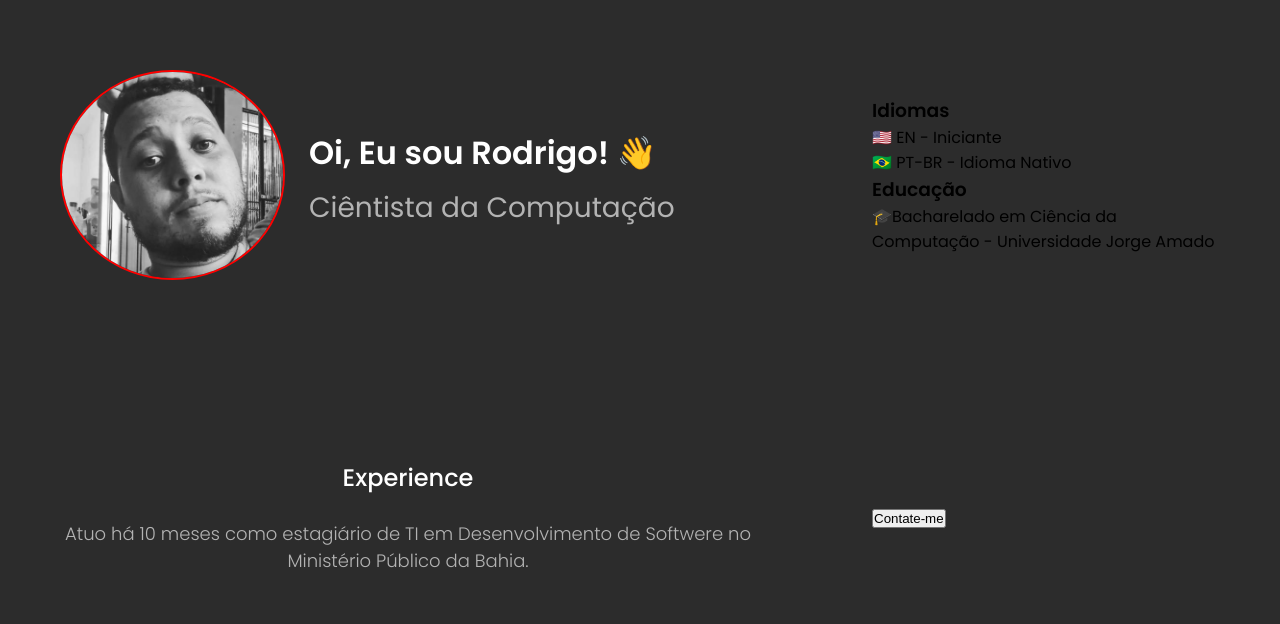
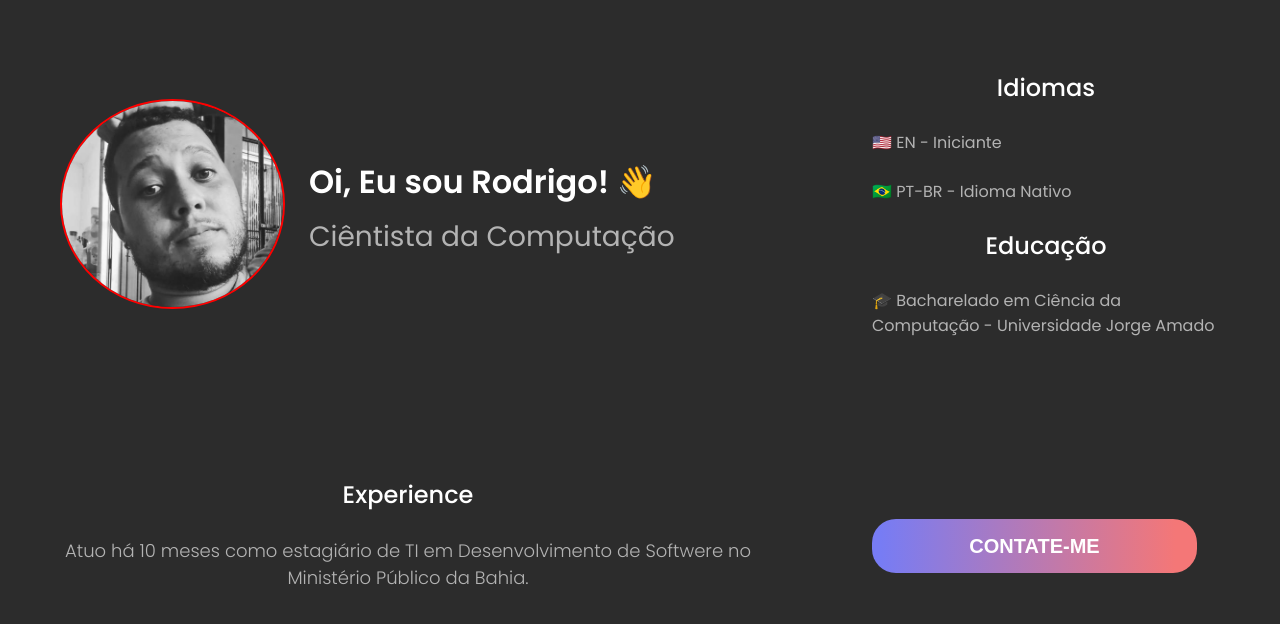
Before and after one commit to Abade26/My-Portifolio, a Next.js app: page / in a window 1280 px wide. Shown: the top 624 px of the page. Built offline with nearby package versions, Linux system fonts and the light colour scheme.

Commit message:
Atualizado - min = 1:40:00

```diff
--- a/src/app/components/experience/experience.scss
+++ b/src/app/components/experience/experience.scss
@@ -2,6 +2,8 @@
     display: flex;
     flex-direction:column;
     align-items: center;
+
+    gap: 24px;
 
     grid-area: experience;
 }
@@ -14,6 +16,7 @@ p{
     text-align: center;
 
     @media (min-width: 768px){
+        align-items: flex-start;
         p{
             font-size: 24px;
             line-height: 36px;
--- /dev/null
+++ b/src/app/components/information/information.tsx
@@ -0,0 +1,16 @@
+import { SectionTitle } from "../sectionTitle/section-title"
+import "./infromation.scss"
+
+export function Info(){
+    return(
+        <div className="infos">
+          <SectionTitle text="Idiomas"/>
+          <div className="languges-info">
+            <span>🇺🇸 EN - Iniciante</span>
+            <span>🇧🇷 PT-BR - Idioma Nativo</span>
+          </div>
+          <SectionTitle text="Educação"/>
+          <span>🎓 Bacharelado em Ciência da Computação - Universidade Jorge Amado</span>
+        </div>
+    )
+}
--- /dev/null
+++ b/src/app/components/information/infromation.scss
@@ -0,0 +1,20 @@
+.infos {
+    display: flex;
+    flex-direction: column;
+    align-items: center;
+    width: 100%;
+
+    gap: 24px;
+
+        .languges-info{
+            display: flex;
+            flex-direction: column;
+            gap: 24px;
+            align-items: flex-start;
+            width: 100%;
+        }
+
+        span{
+            color: var(--text-secundary);
+        }
+}
--- a/src/app/components/sectionTitle/section-title.scss
+++ b/src/app/components/sectionTitle/section-title.scss
@@ -5,8 +5,6 @@
     line-height: 28px;
     color:var(--text-primary);
 
-    margin-bottom:24px;
-
     @media (min-width: 768px){
         font-size: 24px;
         line-height: 36px;
--- a/src/app/page.tsx
+++ b/src/app/page.tsx
@@ -1,28 +1,18 @@
 import { Header } from "./components/Header/header";
 import { Experience } from "./components/experience/experience";
 import "../styles/home.scss";
+import { Info } from "./components/information/information";
 
 export default function Home() {
   return (
     <main className="container">
      <Header/>
      <Experience/>
-        <div className="infos">
-          <h3>Idiomas</h3>
-          <div className="Languges-info">
-            <span>🇺🇸 EN - Iniciante</span>
-            <br />
-            <span>🇧🇷 PT-BR - Idioma Nativo</span>
-          </div>
-          <h3>Educação</h3>
-          <span>🎓</span>
-          <span>Bacharelado em Ciência da Computação - Universidade Jorge Amado</span>
-        </div>
+      <Info/>
         <div className="buttons">
           <div className="social">
-
           </div>
-          <button>Contate-me</button>
+          <button className="btn-primary">Contate-me</button>
         </div>
     </main>
   );
--- a/src/styles/home.scss
+++ b/src/styles/home.scss
@@ -9,6 +9,22 @@
     "btns"
     "experience"
     "info";
+
+    .btn-primary{
+        background: linear-gradient(90deg, #777CF4 2.62%, #F47777 93.38%);
+        border-radius: 24px;
+        width: 325px;
+        padding: 12px;
+        text-align: center;
+
+        color: var(--text-primary);
+        font-weight: 600;
+        font-size: 20px;
+        line-height: 30px;
+        text-transform: uppercase;
+        border: none;
+
+    }
 
 }
 
```
